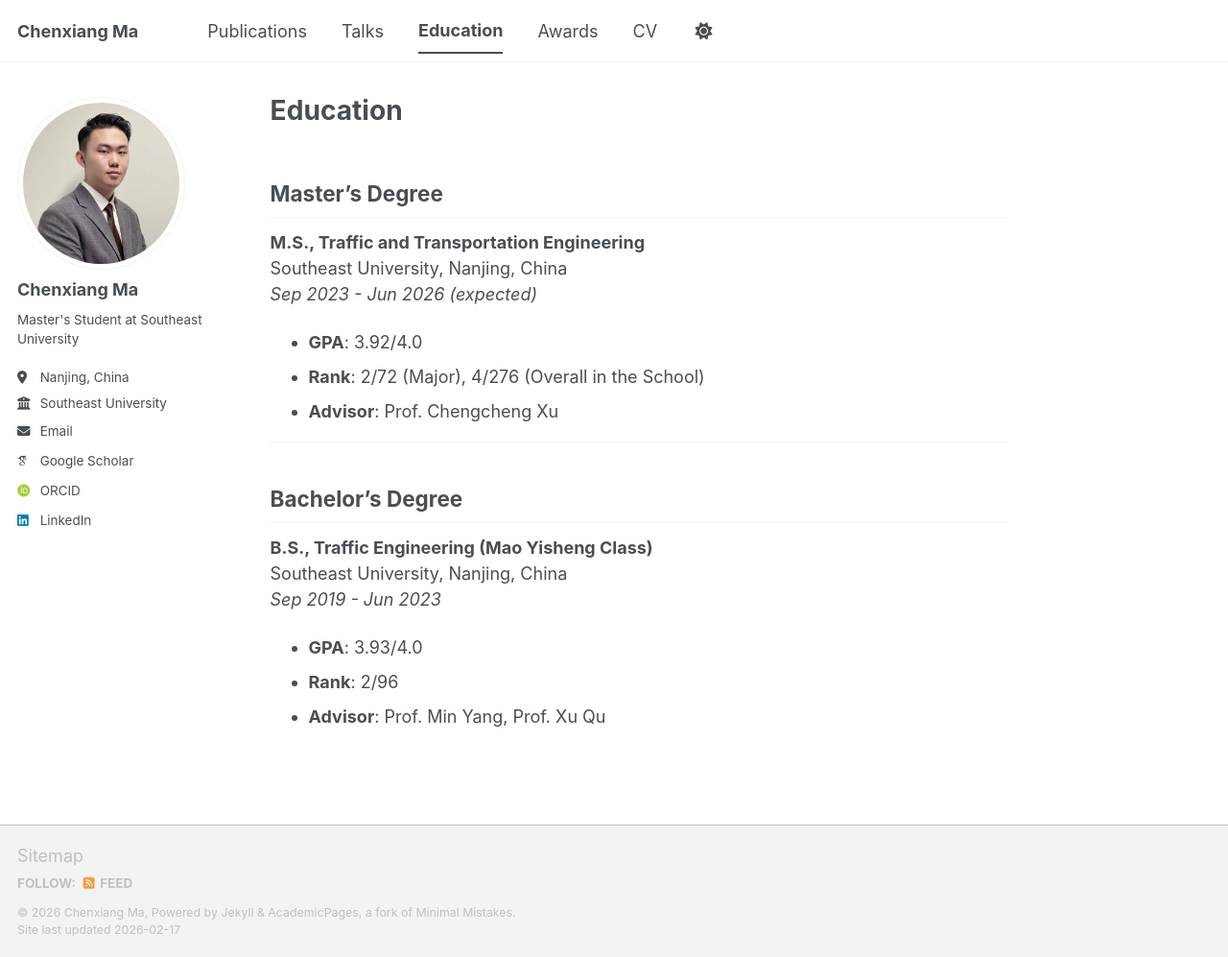
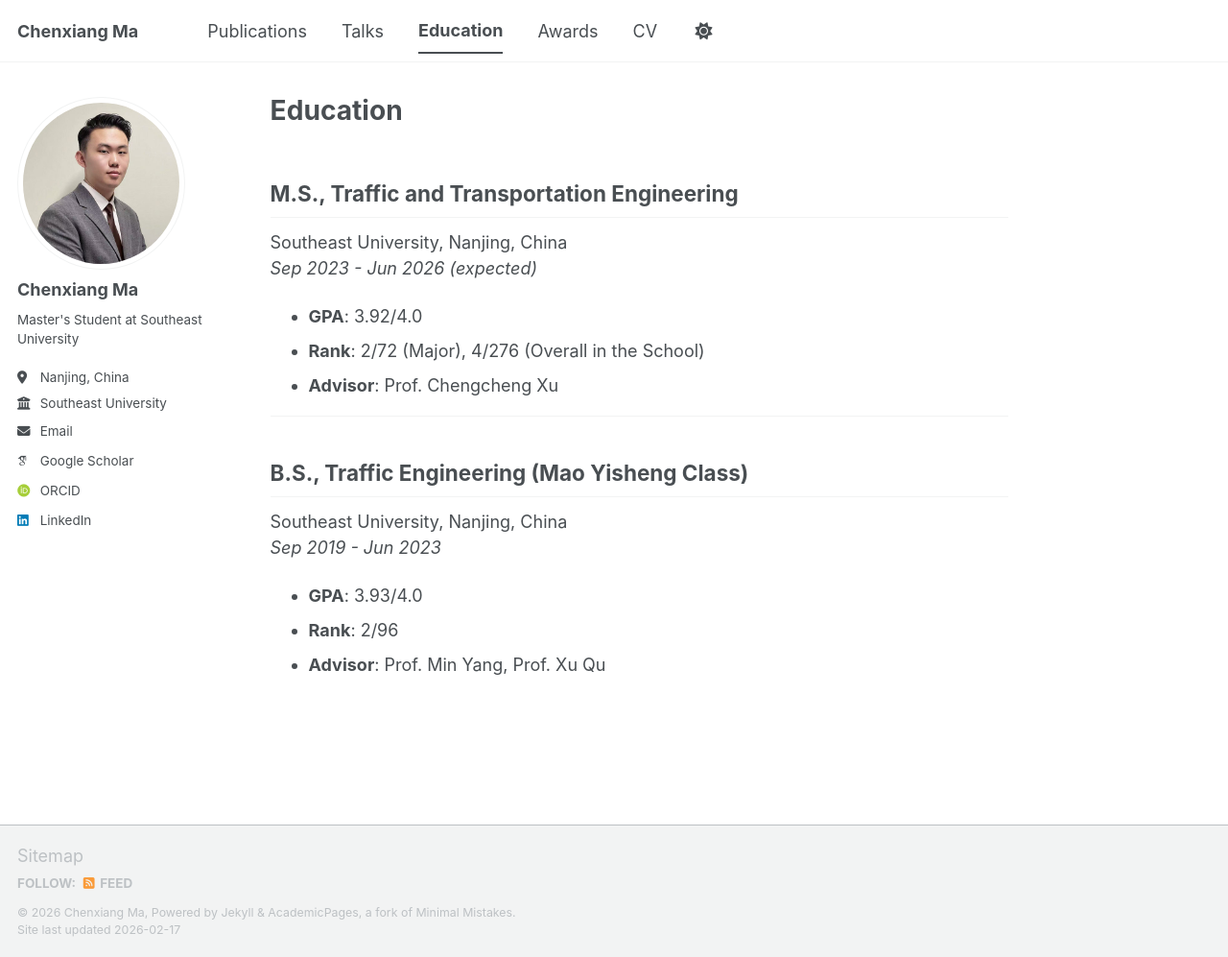
Before and after one commit to macxii23/macxii23.github.io, a Jekyll site: the page built from _pages/education.md, in a window 1280 px wide and 997 px high. Shown: the whole window at 96% size. Built offline with Jekyll 4.4.1, drawn with Linux system fonts in a browser that asks for light colours; some web fonts are replaced; a script bundle is joined from its source files by our own code; library files that are not in the unit come from our copies.

Commit message:
Update education.md

```diff
--- a/_pages/education.md
+++ b/_pages/education.md
@@ -4,9 +4,8 @@ title: "Education"
 author_profile: true
 ---
 
-## Master's Degree
+## M.S., Traffic and Transportation Engineering
 
-**M.S., Traffic and Transportation Engineering**
 Southeast University, Nanjing, China
 *Sep 2023 - Jun 2026 (expected)*
 
@@ -16,9 +15,8 @@ Southeast University, Nanjing, China
 
 ---
 
-## Bachelor's Degree
+## B.S., Traffic Engineering (Mao Yisheng Class)
 
-**B.S., Traffic Engineering (Mao Yisheng Class)**
 Southeast University, Nanjing, China
 *Sep 2019 - Jun 2023*
 
```
